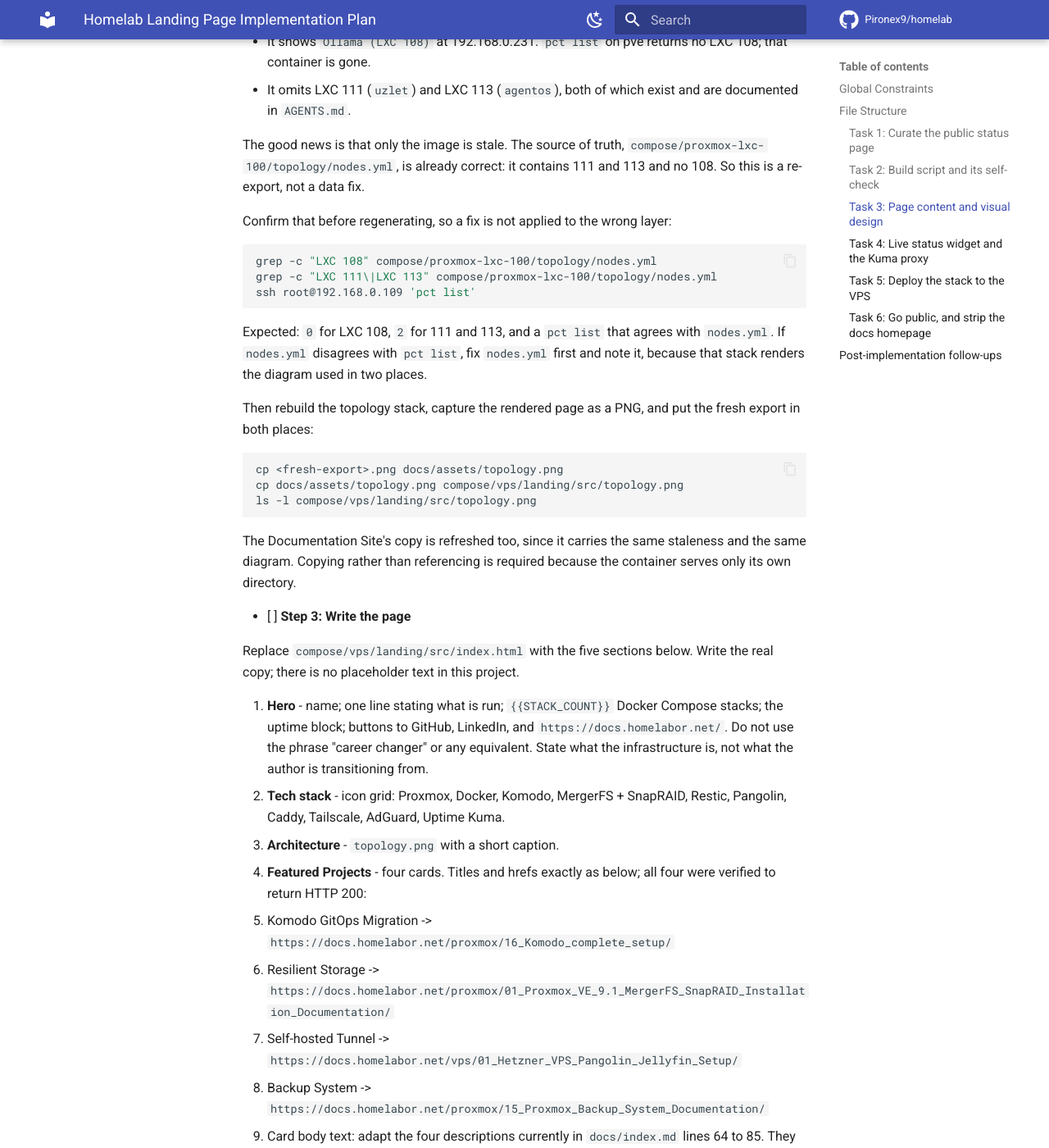
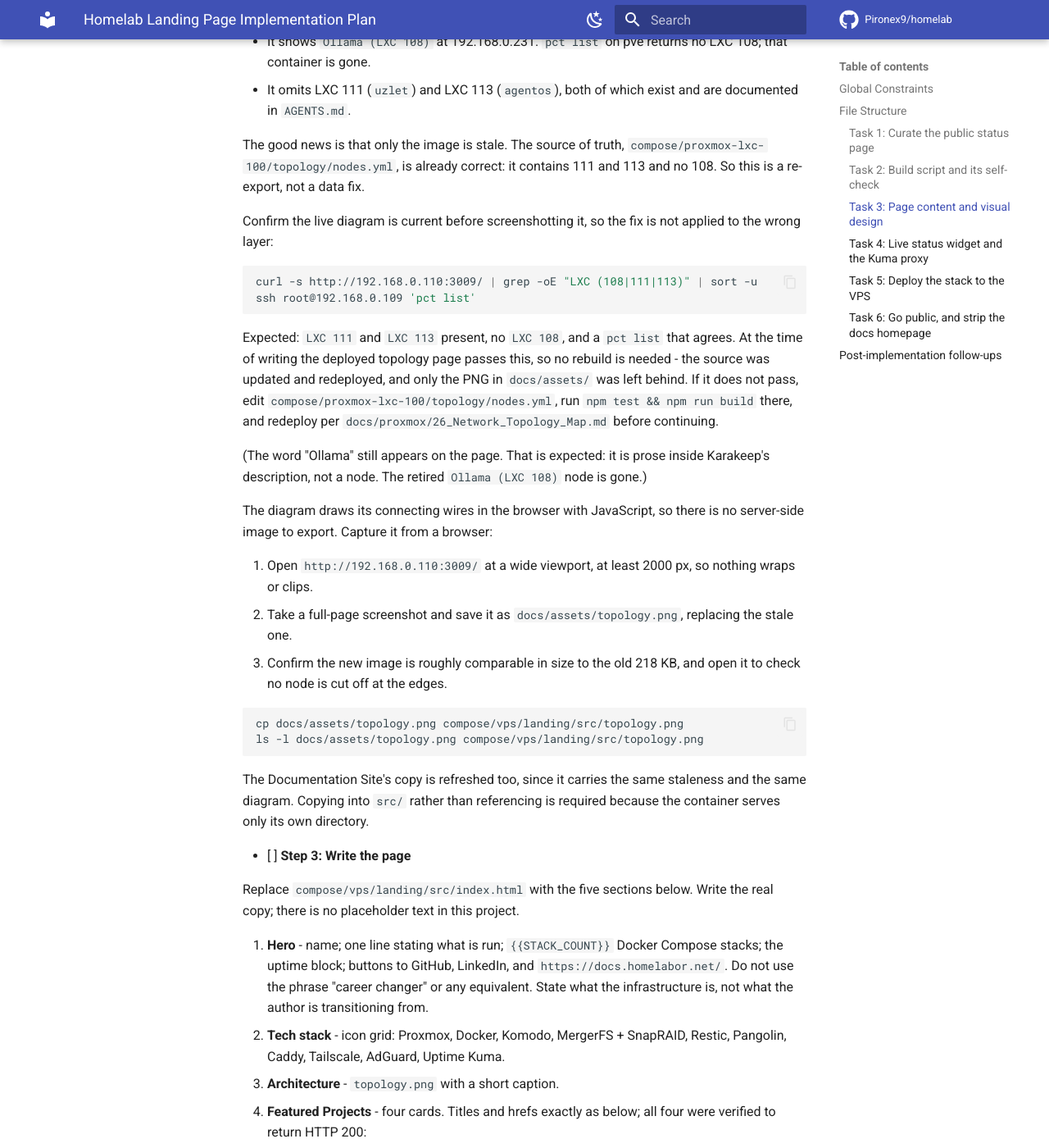
Before and after one commit to Pironex9/homelab, an MkDocs documentation site: the page built from docs/superpowers/plans/2026-07-27-homelab-landing-page.md, in a window 1280 px wide and 1400 px high, scrolled down 8856 px. Shown: the whole window at 82% size. Built offline with MkDocs 1.6.1 and Material for MkDocs 9.7.7, drawn with Linux system fonts in a browser that asks for light colours; comment, search, counter and statistics services are not loaded.

Commit message:
docs(plan): make the topology regeneration step concrete
My own round 5 fix left 'cp <fresh-export>.png' with no instruction for
producing it, which is exactly the placeholder the plan format forbids.

Checked the deployed topology page: it is already current, carrying LXC
111 and 113 and no LXC 108, so only the PNG in docs/assets was left
behind. The remaining 'Ollama' string on that page is prose in Karakeep's
description, not the retired node. The diagram draws its wires in the
browser, so there is no server-side export; the step now says to
screenshot it at a stated viewport, with a verification for clipping.

````diff
--- a/docs/superpowers/plans/2026-07-27-homelab-landing-page.md
+++ b/docs/superpowers/plans/2026-07-27-homelab-landing-page.md
@@ -343,25 +343,29 @@
 
 The good news is that only the image is stale. The source of truth, `compose/proxmox-lxc-100/topology/nodes.yml`, is already correct: it contains 111 and 113 and no 108. So this is a re-export, not a data fix.
 
-Confirm that before regenerating, so a fix is not applied to the wrong layer:
+Confirm the live diagram is current before screenshotting it, so the fix is not applied to the wrong layer:
 
 ```bash
-grep -c "LXC 108" compose/proxmox-lxc-100/topology/nodes.yml
-grep -c "LXC 111\|LXC 113" compose/proxmox-lxc-100/topology/nodes.yml
+curl -s http://192.168.0.110:3009/ | grep -oE "LXC (108|111|113)" | sort -u
 ssh root@192.168.0.109 'pct list'
 ```
 
-Expected: `0` for LXC 108, `2` for 111 and 113, and a `pct list` that agrees with `nodes.yml`. If `nodes.yml` disagrees with `pct list`, fix `nodes.yml` first and note it, because that stack renders the diagram used in two places.
+Expected: `LXC 111` and `LXC 113` present, no `LXC 108`, and a `pct list` that agrees. At the time of writing the deployed topology page passes this, so no rebuild is needed - the source was updated and redeployed, and only the PNG in `docs/assets/` was left behind. If it does not pass, edit `compose/proxmox-lxc-100/topology/nodes.yml`, run `npm test && npm run build` there, and redeploy per `docs/proxmox/26_Network_Topology_Map.md` before continuing.
 
-Then rebuild the topology stack, capture the rendered page as a PNG, and put the fresh export in both places:
+(The word "Ollama" still appears on the page. That is expected: it is prose inside Karakeep's description, not a node. The retired `Ollama (LXC 108)` node is gone.)
+
+The diagram draws its connecting wires in the browser with JavaScript, so there is no server-side image to export. Capture it from a browser:
+
+1. Open `http://192.168.0.110:3009/` at a wide viewport, at least 2000 px, so nothing wraps or clips.
+2. Take a full-page screenshot and save it as `docs/assets/topology.png`, replacing the stale one.
+3. Confirm the new image is roughly comparable in size to the old 218 KB, and open it to check no node is cut off at the edges.
 
 ```bash
-cp <fresh-export>.png docs/assets/topology.png
 cp docs/assets/topology.png compose/vps/landing/src/topology.png
-ls -l compose/vps/landing/src/topology.png
+ls -l docs/assets/topology.png compose/vps/landing/src/topology.png
 ```
 
-The Documentation Site's copy is refreshed too, since it carries the same staleness and the same diagram. Copying rather than referencing is required because the container serves only its own directory.
+The Documentation Site's copy is refreshed too, since it carries the same staleness and the same diagram. Copying into `src/` rather than referencing is required because the container serves only its own directory.
 
 - [ ] **Step 3: Write the page**
 
````
